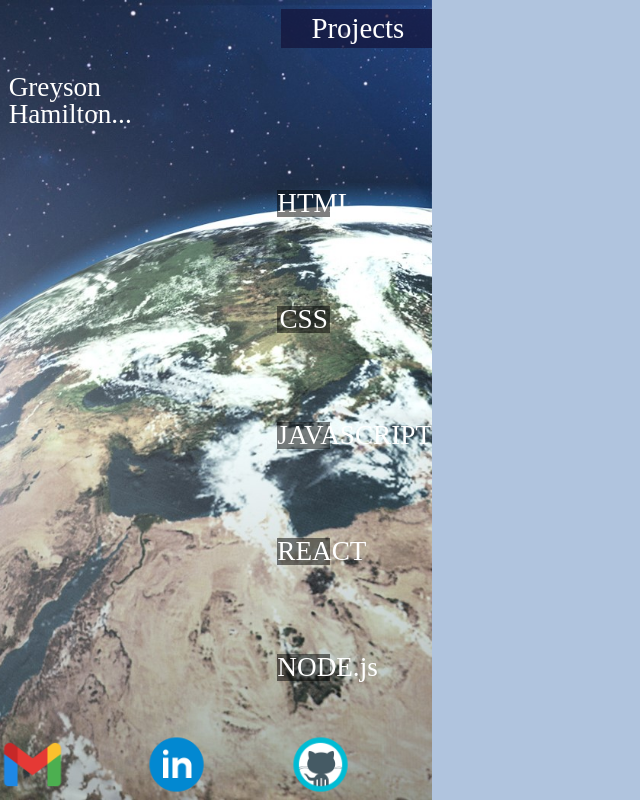
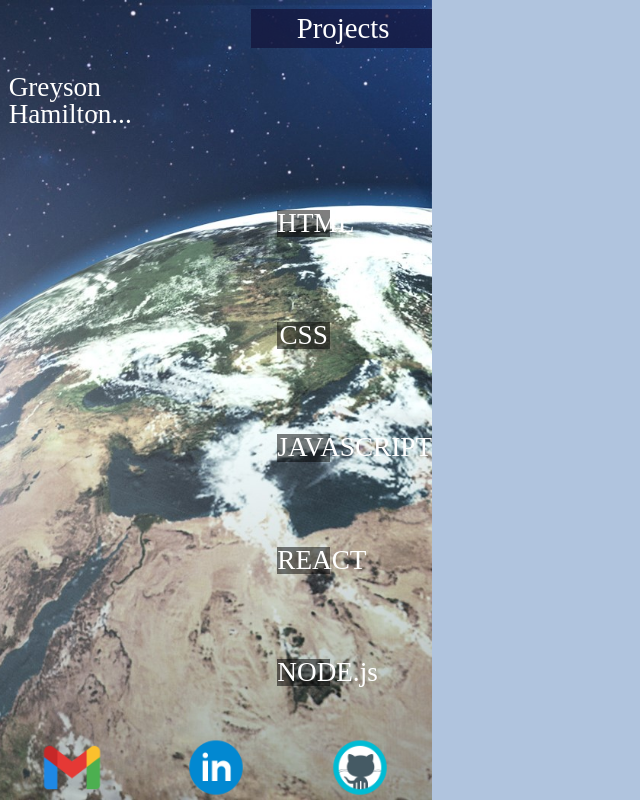
Before and after one commit to greysonhamilton/Styledfolio, a React (Create React App) app: page / in a window 1280 px wide. Shown: the whole page, without its empty margins (0-640 px from the left). Built offline with nearby package versions, Linux system fonts and the light colour scheme.

Commit message:
media styles

```diff
--- a/src/Assets/Styled.js
+++ b/src/Assets/Styled.js
@@ -39,7 +39,7 @@ export const Animate=styled.div `
 
     display: flex;
     flex-direction: column;
-    margin: 23% 0 0 18%;
+    margin: 28% 0 0 18%;
     width: 40%;
     justify-content: space-around;
 
--- a/src/Components/Footer.js
+++ b/src/Components/Footer.js
@@ -18,7 +18,9 @@ const Container = styled.div`
 
 const Social = styled.a`
 
-    a
+    display: flex;
+    flex-direction: row;
+    justify-content: space-around;
 
 `;
 
--- a/src/Components/Header.js
+++ b/src/Components/Header.js
@@ -8,7 +8,7 @@ const Heading = styled.div`
     font-size: 1.8rem;
     background-color: rgb(19, 19, 57,0.7);
     justify-content: center;
-    margin: 2% 0 1% 65%;
+    margin: 2% 0 1% 58%;
     height: 5vh;
 
 `;
@@ -27,8 +27,8 @@ const Ul = styled.ul `
 
     display: flex;
     flex-direction: column;
-    width: 18%;
-    margin: 3% 0 0 -1%;
+    width: 40%;
+    margin: 41% 0 0 -1%;
     padding: 1%;
     background-color: rgb(19, 19, 57,0.7);
     position: absolute;
```
